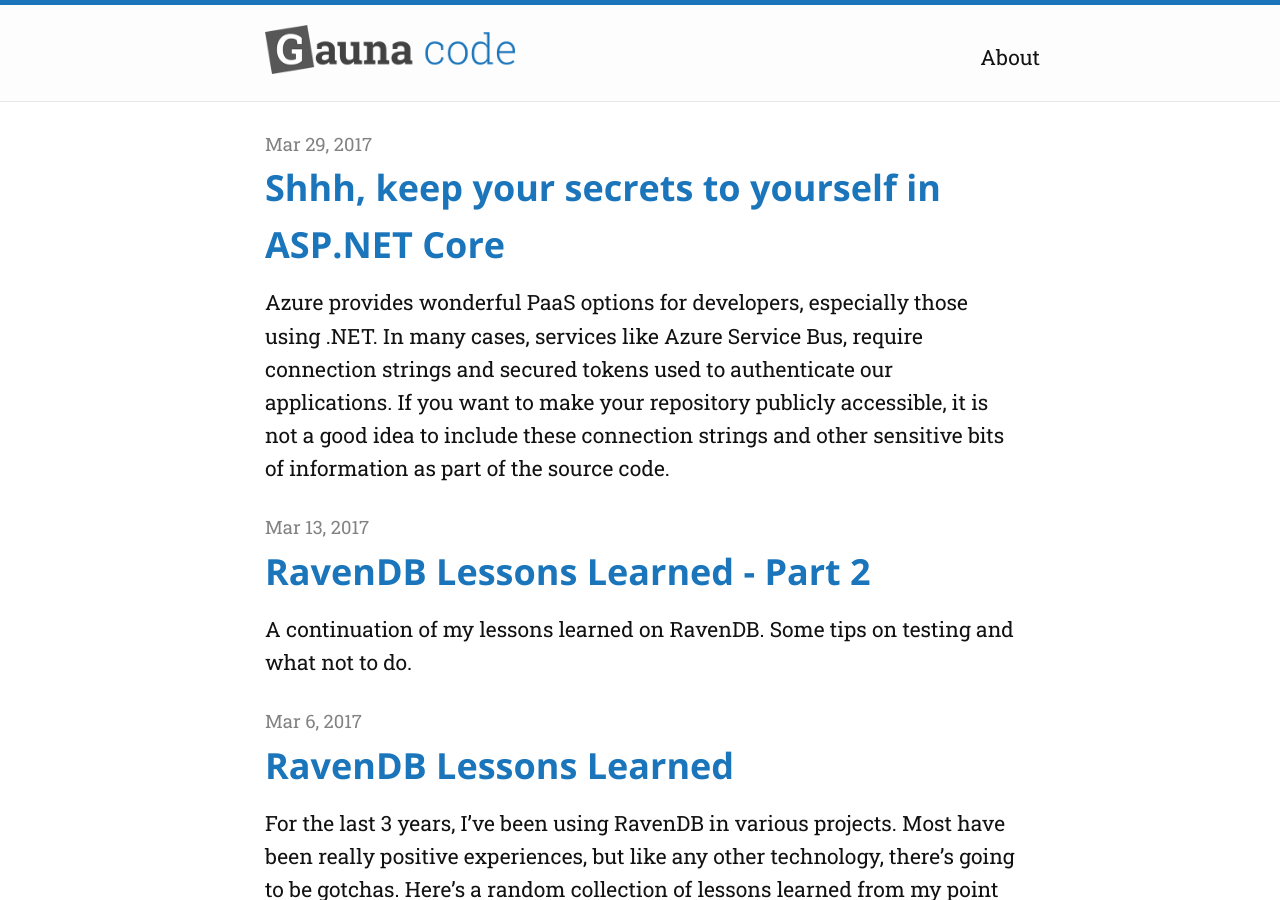
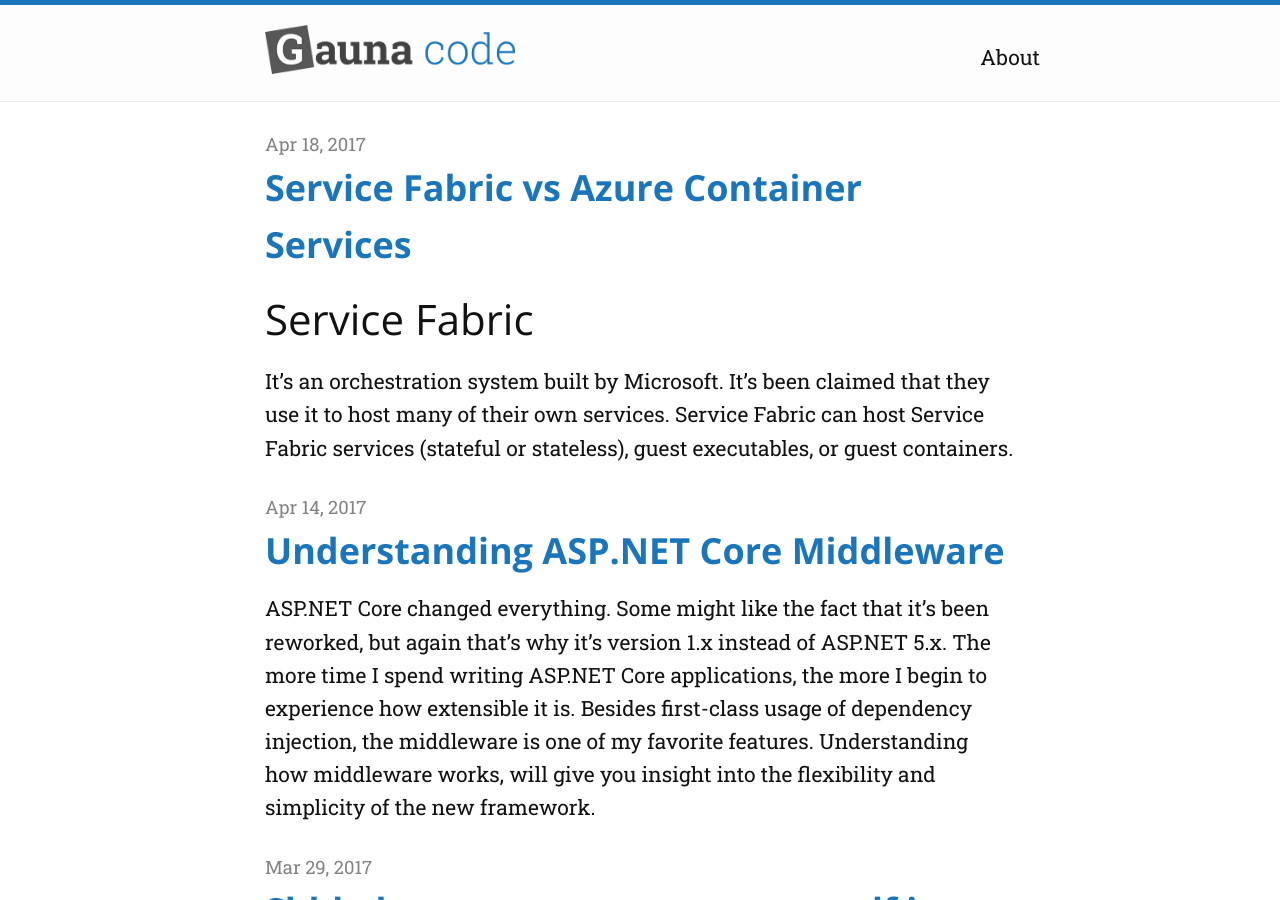
Before and after one commit to justin-vanwinkle/fgauna12.github.io, a Jekyll site: the page built from index.html, in a window 1280 px wide and 900 px high. Built offline with Jekyll 4.4.1, drawn with Linux system fonts in a browser that asks for light colours; nearby versions of some CDN libraries; part of the change alters nothing that is shown.

````diff
--- a/_config.yml
+++ b/_config.yml
@@ -13,7 +13,7 @@ description: > # this means to ignore newlines until "baseurl:"
   Software developer from Orlando, FL. I focus on building SPAs using AngularJS and .NET. Follow me on my journey to discover what I enjoy most.
 baseurl: "" # the subpath of your site, e.g. /blog
 url: "http://fgauna12.github.io" # the base hostname & protocol for your site
-#rl: "http://localhost:4000"
+#url: "http://localhost:4000"
 #twitter_username: fgauna12
 github_username:  fgauna12
 linkedin_profile: www.linkedin.com/in/facundo-gauna-601b8a47
--- /dev/null
+++ b/_posts/2017-4-13-AspNetCoreMiddleware.markdown
@@ -0,0 +1,257 @@
+---
+layout: post
+title:  "Understanding ASP.NET Core Middleware"
+date:   2017-4-14 8:00:00 -0500
+categories: ASP.NET Core Middleware
+comments: true
+---
+
+ASP.NET Core changed everything. Some might like the fact that it's been reworked, but again that's why it's version 1.x instead of ASP.NET 5.x.
+The more time I spend writing ASP.NET Core applications, the more I begin to experience how extensible it is. Besides first-class usage of dependency injection, the middleware is one of my favorite features. Understanding how middleware works, will give you insight into the flexibility and simplicity of the new framework.
+
+## Just Picture a Pipe
+
+Just picture a pipe. Each segment in the pipe is a middleware component that you wrote or someone else wrote. At the end of the pipe, the request is handled and a response is generated.
+
+But this pipe is a special. This pipe also bi-directional. Meaning each middleware component will get called twice, once for a request coming in and once of the response going out.
+
+![Middleware Pipeline]({{site.url}}//assets/middleware-pipeline.png){:.img-center}
+
+## Characteristics of the Middleware
+
+**Simplicity** - In ASP.NET core _everything_ is part the middleware pipeline. MVC, Authentication, Authorization, and mysterious NuGet packages that you decide to use will be part of the pipeline in some form or another. It's easy and simple to picture when code is going to get executed and you have full control in how it gets executed.
+
+**Testability** - Unit testing middleware you write is very easy. Because middleware supports dependency injection and IoCs, you can leverage SOLID principles to avoid tight coupling to HTTP requests and other dependencies. ASP.NET Core even supports writing full integration tests by loading your API into memory and executing the pipeline from start to finish. We can thank the abstraction of the web server for this.
+
+## How to Use Middleware
+
+Configuring the middleware is simple. Most of the information you need to find will be available from the [MSFT docs](https://docs.microsoft.com/en-us/aspnet/core/fundamentals/middleware). I'll point out some of the things mentioned in the documentation and **I'll include references to a sample project that demonstrates the different concepts**.
+
+The sample project is available on [GitHub](https://github.com/Nebbia/AspNetCoreDemo). Feel free to clone it or fork it and experiment with the pipeline.
+
+### Creating a middleware component
+
+First, the middleware is configured via the `Configure` method in `Startup.cs`. Everything in this method will determine what's in the pipeline.
+To create a middleware component, you use the `Use` method. You can do something with the request and then pass it on to the next component in the pipeline.
+
+``` csharp
+
+    app.Use(async (context, next) =>
+    {
+        // Do something with the request
+        await next.Invoke();
+    });
+
+```
+
+### Determining the Order of Execution
+
+The order of execution is **top to bottom**. Whichever middleware components you declare towards the top, will be executed first.
+
+``` csharp
+
+    public void Configure(IApplicationBuilder app, IHostingEnvironment env)
+    {
+        //Middleware component 1
+        app.Use(async (context, next) =>
+        {
+            // Will be executed first
+        });
+
+        //Middleware component 2
+        app.Use(async (context, next) =>
+        {
+            // Will be executed second
+        });
+
+        //Middleware component 3
+        app.Use(async (context, next) =>
+        {
+            // Will be executed third
+        });
+
+        // More components here
+    }
+
+```
+
+_Try running the [AspCoreDemo.Middleware.OrderOfExecution](https://github.com/Nebbia/AspNetCoreDemo) project in Edge._
+
+### Short Circuiting the Pipeline
+
+To _"Short Circuit"_ the pipeline means that you want to stop the request from being processed further in the pipe. This technique is very useful when you want to validate a request and return immediately without the rest of the handlers being invoked.
+
+There are two ways to short circuit a pipeline:
+
+#### 1. From your middleware, don't invoke the next middleware component.
+
+``` csharp
+
+
+    public void Configure(IApplicationBuilder app, IHostingEnvironment env)
+    {
+        //Middleware component 1
+        app.Use(async (context, next) =>
+        {
+            await next.Invoke();
+        });
+
+        //Middleware component 2
+        app.Use(async (context, next) =>
+        {
+            await context.Response.WriteAsync("Short circuit! <br/>");
+            /*
+            * ---------------------------------------------------------------------------------
+            * Short Circuit! because we're not calling the next middleware component via next.Invoke()
+            * ---------------------------------------------------------------------------------
+            */
+            //await next.Invoke();
+             await context.Response.WriteAsync("Bye!<br/>");
+        });
+
+        //App Run
+        app.Run(async (context) =>
+        {
+            await context.Response.WriteAsync("This will not run!...<br/>");
+        });
+    }
+
+```
+_Try running [AspCoreDemo.Middleware.ShortCircuit2](https://github.com/Nebbia/AspNetCoreDemo) in Edge_
+
+#### 2. Use the `Run` method earlier in the sequence.
+
+If you call the `Run` method earlier in the execution, the rest of the pipeline won't execute.
+
+``` csharp
+
+    public void Configure(IApplicationBuilder app, IHostingEnvironment env)
+    {
+        //Middleware component 1
+        app.Use(async (context, next) =>
+        {
+            await next.Invoke();
+        });
+
+        /*
+        * ---------------------------------------------------------------------------------
+        * Short Circuit! because call Run() earlier in the pipeline
+        * ---------------------------------------------------------------------------------
+        */
+        app.Run(async (context) =>
+        {
+            await context.Response.WriteAsync("Short circuit via Run()!<br/>");
+        });
+
+        //This never runs
+        app.Run(async (context) =>
+        {
+            await context.Response.WriteAsync("This will never run!...<br/>");
+        });
+    }
+
+```
+
+_Try running [AspCoreDemo.Middleware.ShortCircuit](https://github.com/Nebbia/AspNetCoreDemo) in Edge_
+
+### Environments
+
+You may know already that the `ASPNETCORE_ENVIRONMENT` environment variable tells ASP.NET Core in which environment it's running under. If you set this environment variable to `Development`, `Staging`, or `Production`, you can use methods like `env.IsStaging()` or `env.IsDevelopment()` using your `IHostingProvider` dependency in the start up.
+
+When it comes to middleware, you can configure the pipeline depending on which hosting environment you're running under.
+There's two ways of doing this:
+
+#### 1. Instead of using the `Configure` method, you can create a method that the environment name in it. (e.g. `Configure[ASPNETCORE_ENVIRONMENT]`)
+
+``` csharp
+
+    // For Staging Environment
+    public void ConfigureStaging(IApplicationBuilder app, IHostingEnvironment env)
+    {
+        // Short Circuits the Pipeline
+        app.Run(async context =>
+        {
+            await context.Response.WriteAsync("Completely different pipeline for staging!<br/>");
+        });
+    }
+
+```
+
+_Try running the [AspCoreDemo.Middleware.Environments2](https://github.com/Nebbia/AspNetCoreDemo) project in Edge._
+
+#### 2. Use the `IHostingEnvironment` to customize your pipeline
+
+``` csharp
+
+    public void Configure(IApplicationBuilder app, IHostingEnvironment env)
+    {
+        if (env.IsProduction())
+        {
+            //Custom middleware for production
+        }
+
+        // More pipeline
+    }
+```
+
+_Try running the [AspCoreDemo.Middleware.Environments](https://github.com/Nebbia/AspNetCoreDemo) project in Edge._
+
+### Pipeline Branching
+
+Pipeline branching is when you want to create a different pipeline after some point.
+Most of the time, branching is used for creating different pipelines depending on the request URL coming in.
+
+For example, if you have a set of web APIs and an MVC app hosted within the same ASP.NET Core application, you can segregate the middleware if you branch all requests starting with `/api/`.
+
+``` csharp
+    public void Configure(IApplicationBuilder app, IHostingEnvironment env)
+    {
+        //Some Middleware
+
+        app.MapWhen(x => x.Request.Path.Value.Contains("/api"), appBuilder =>
+        {
+            //Middleware for requests starting with /api
+        });
+
+        //Middleware that will NOT BE RAN whenever a request contains /api
+        app.Run(async (context) =>
+        {
+            await context.Response.WriteAsync("Running... This never gets called when path is /api<br/>");
+        });
+    }
+```
+
+_Try running the  [AspCoreDemo.Middleware.Branching](https://github.com/Nebbia/AspNetCoreDemo) project_
+
+
+#### Conditional Use
+
+Sometimes, you don't want to use branching because it will not continue to use the middleware configured later. In order words, it doesn't "merge" back with the original pipeline. If you simply want to configure some special middleware to be executed on occasion when some requirement is met, you can use the `UseWhen` method.
+
+``` csharp
+
+    public void Configure(IApplicationBuilder app, IHostingEnvironment env)
+    {
+        //Middleware component 1
+        app.Use(async (context, next) =>
+        {
+            await context.Response.WriteAsync("Middleware Component 1<br/>");
+            await next.Invoke();
+            await context.Response.WriteAsync("Middleware Component 1<br/>");
+        });
+
+        app.UseWhen(x => x.Request.Path.Value.Contains("/api"), appBuilder =>
+        {
+            appBuilder.UseSomeSpecialMiddleware();
+        });
+
+        //This will still execute when request contains "/api"
+        app.Run(async (context) =>
+        {
+            await context.Response.WriteAsync("Running... This gets called even from /api<br/>");
+        });
+    }
+
+```
+
+_Try running the [AspCoreDemo.Middleware.UseWhen](https://github.com/Nebbia/AspNetCoreDemo) project in Edge._
--- /dev/null
+++ b/_posts/2017-4-6-MicroservicesForNet.markdown
@@ -0,0 +1,40 @@
+---
+layout: post
+title:  "Service Fabric vs Azure Container Services"
+date:   2017-4-17 22:00:00 -0500
+categories: Azure Service-Fabric Containers Azure
+comments: true
+---
+
+# Service Fabric
+It's an orchestration system built by Microsoft. It's been claimed that they use it to host many of their own services.
+Service Fabric can host Service Fabric services (stateful or stateless), guest executables, or guest containers.
+
+## Pros
+- Microservices without having to use containers
+- Doesn't have to run on Azure
+- Stateful services and Actor services (great for IoT scenarios)
+
+## Bad
+- Adding environment variables and other configuration is painful
+- More XML Configuration
+- Can't host traditional ASP.NET applications. Because Service Fabric requires an `exe` entry point, traditional ASP.NET apps were DDLs kick-started by the `Global.asax`
+- Not great for migrating existing ASP.NET apps. Either have to convert web app to ASP.NET Core or host it in a Windows container with an IIS image.
+- Not great for cross-functional teams. Hosting a Single Page Application would mean that the front-end developers would have get familiar with .NET and Service Fabric.
+- No easy way to share services amongst Service Fabric applications. Closing way if to use [SF Nuget](http://nuget.org/sf-nuget)
+
+# Azure Container Services
+Container Services is an offering from Azure that directly competes with Service Fabric. It is an Azure resource group in which the infrastructure is configured for you and you simply have to pick an OSS container orchestration engine.
+
+## Pros
+- Microservices using containers only
+- Excellent for business agility
+- Excellent for cross-functional teams
+- Pay off technical debt quicker
+    - If a new version of ASP.NET comes out, you can start migrating services one by one without affecting the others.
+- Pick Orchestration Engine
+    - Docker Swarm or DC/OS - Only Support Linux containers as of today
+    - Kubernetes - Supports both Linux and Windows containers
+- Lift n' Shift Legacy Apps
+    - Configure docker and use an IIS based Windows container.
+- Service Fabric has a concept of stateful actors. Since ACS is more of a IaaS offering, you can implement your actors however you want. Proto Actor is a great way to start since it's framework agnostic.
````
Also changed, not shown: assets/middleware-pipeline.png (added).
